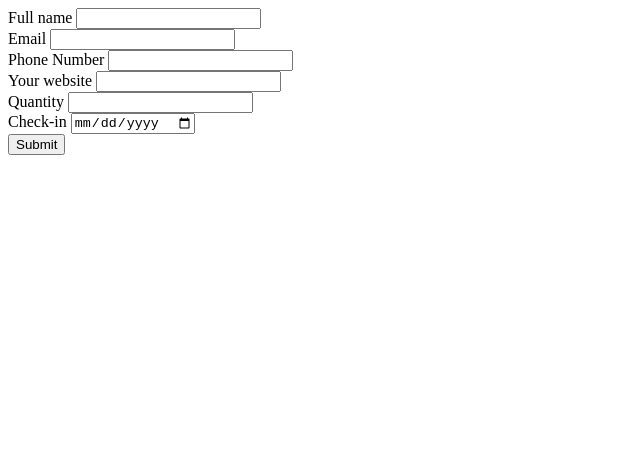
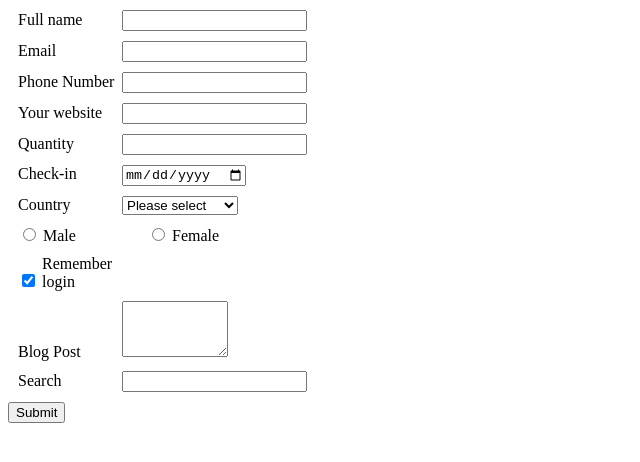
Before and after one commit to camden-chip/forms, a plain HTML site: page index.html in a window 1280 px wide. Shown: the whole page, without its empty margins (0-640 px from the left). Drawn offline with Linux system fonts and the light colour scheme.

Commit message:
option selector and other fields

```diff
--- a/css/styles.css
+++ b/css/styles.css
@@ -0,0 +1,15 @@
+form div {
+	margin: 10px;
+}
+label {
+	width:100px;
+	display: inline-block;
+}
+#post {
+	width: 100px;
+	min-width: 50px;
+	height: 50px;
+	max-width: 300px;
+	max-height: 200px;
+	font-family: Arial;
+}
--- a/index.html
+++ b/index.html
@@ -36,6 +36,38 @@
 <label for="date">Check-in</label>
 	<input type="date" id="date" >
 	</div>
+	<div>
+		<label for="country">Country</label>
+
+		<select name="country" id="country">
+		<option value="">Please select</option>
+		<optgroup label="oceania">
+		<option value="18">Austaralia</option>
+		<option value="19">New Zealand</option>
+		</optgroup>
+		<optgroup label="other">
+		<option value="20">Brazil</option></optgroup>
+		</select>
+	</div>
+	<div>
+		<input type="radio" id="male" name="gender">
+		<label for="male">Male</label>
+		<input type="radio" id="Female" name="gender">
+		<label for="Female">Female</label>
+	</div>
+	<div>
+		<input type="checkbox" id="remember" checked>
+		<label for="remember">Remember login</label>
+	</div>
+	<div>
+		<label for="post">Blog Post</label>
+		<textarea name="" id="post" cols="30" rows="10"></textarea></textarea>
+	</div>
+	<div>
+		<label for="search">Search</label>
+		<input type="search" id="search">
+
+	</div>
 	<input type="submit">
 </form>
 <!-- Main content goes here -->
```
